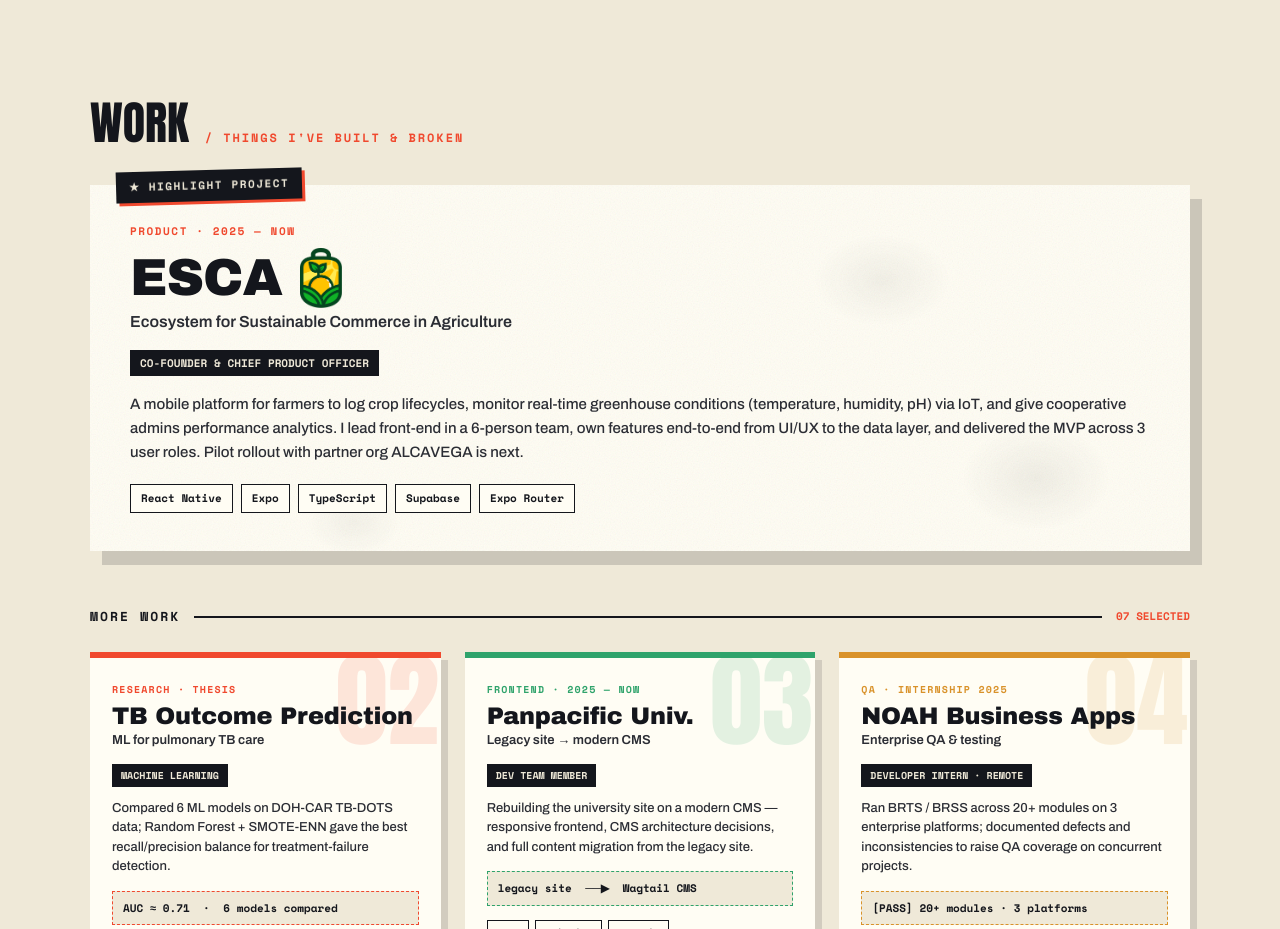
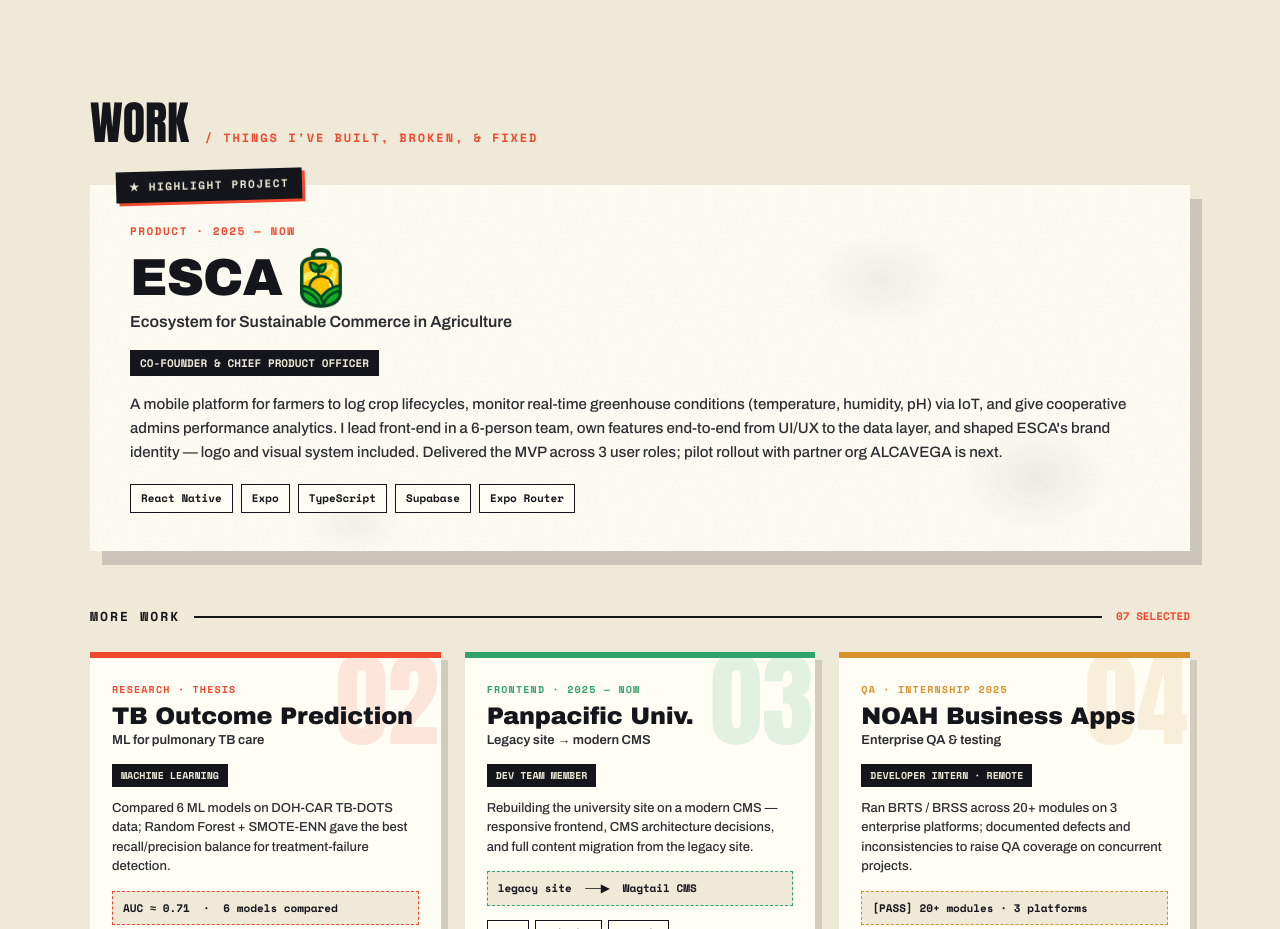
Before and after one commit to seanseand/sean-portfolio, a Next.js app: page / in a window 1280 px wide. Shown: the part 2040-2969 px from the top of the page. Built offline with nearby package versions, Linux system fonts and the light colour scheme.

Commit message:
fix: add blurb on `Projects.tsx`

```diff
--- a/src/data/portfolio.ts
+++ b/src/data/portfolio.ts
@@ -93,7 +93,7 @@
   sub: "Ecosystem for Sustainable Commerce in Agriculture",
   role: "CO-FOUNDER & CHIEF PRODUCT OFFICER",
   blurb:
-    "A mobile platform for farmers to log crop lifecycles, monitor real-time greenhouse conditions (temperature, humidity, pH) via IoT, and give cooperative admins performance analytics. I lead front-end in a 6-person team, own features end-to-end from UI/UX to the data layer, and delivered the MVP across 3 user roles. Pilot rollout with partner org ALCAVEGA is next.",
+    "A mobile platform for farmers to log crop lifecycles, monitor real-time greenhouse conditions (temperature, humidity, pH) via IoT, and give cooperative admins performance analytics. I lead front-end in a 6-person team, own features end-to-end from UI/UX to the data layer, and shaped ESCA's brand identity — logo and visual system included. Delivered the MVP across 3 user roles; pilot rollout with partner org ALCAVEGA is next.",
   stack: ["React Native", "Expo", "TypeScript", "Supabase", "Expo Router"],
   badge: "/images/ESCA-logo-badge.png",
 };
--- a/src/sections/Projects.tsx
+++ b/src/sections/Projects.tsx
@@ -10,7 +10,7 @@
       <div className="flex flex-wrap items-baseline gap-[10px] mg:gap-[16px] mb-[30px] mg:mb-[38px]">
         <span className="font-heading text-[clamp(38px,5.5vw,46px)] leading-none text-ink">WORK</span>
         <span className="font-mono font-bold text-[clamp(11px,1.15vw,12px)] tracking-[.14em] mg:tracking-[.16em] text-coral">
-          / THINGS I&apos;VE BUILT &amp; BROKEN
+          / THINGS I&apos;VE BUILT, BROKEN, &amp; FIXED
         </span>
       </div>
 
```
